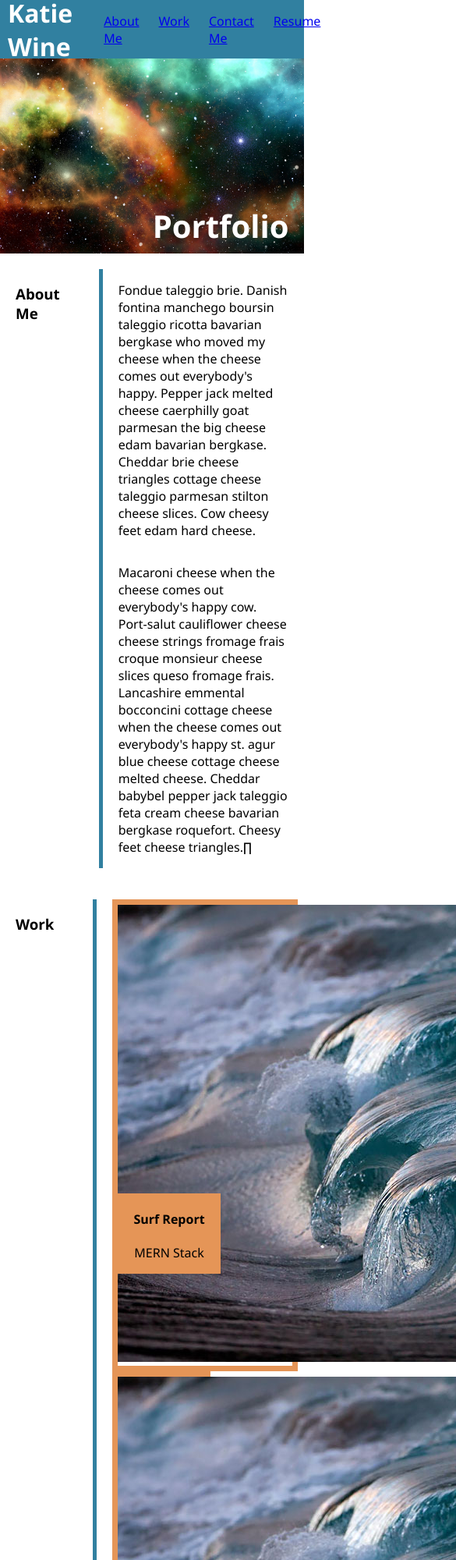
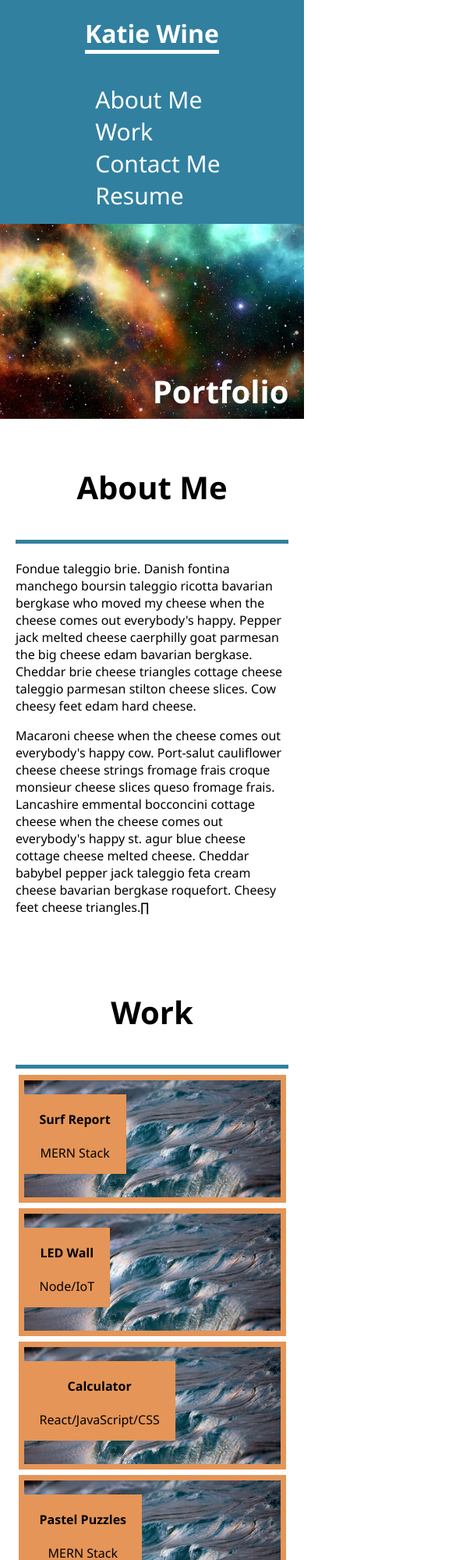
Before and after one commit to kmwine02/homework02, a plain HTML site: page index.html in a window 390 px wide. Shown: the top 2000 px of the page at 78% size, 585 px wide, since content can reach past the window. Drawn offline with Linux system fonts and the light colour scheme.

Commit message:
updated work images and added media queries

```diff
--- a/assets/css/style.css
+++ b/assets/css/style.css
@@ -16,7 +16,7 @@ header {
 }
 
 header h1 {
-    padding-left: 10px;
+  padding-left: 10px;
 }
 
 body {
@@ -61,6 +61,12 @@ main {
   color: var(--orange);
 }
 
+.nav-bar-item a {
+  color: var(--white);
+  text-decoration: none;
+  font-size: 30px;
+}
+
 .section {
   display: flex;
   flex-direction: row;
@@ -70,28 +76,38 @@ main {
 .title {
   margin-right: 50px;
   width: 20%;
+  text-align: center;
+}
+
+.title h3 {
+  font-size: 40px;
 }
 
 .info {
-  border-left:5px solid var(--blue);
+  border-left: 5px solid var(--blue);
   padding-left: 20px;
   flex-wrap: wrap;
   width: 80%;
-}
-
-.about-me {
-  display: flex;
 }
 
 .about-me-info {
   display: flex;
   flex-direction: column;
 }
+.work {
+  display: flex;
+  justify-content: space-evenly;
+}
 
 .work-item {
+  display: flex;
   position: relative;
   border: 7px solid var(--orange);
+  height: 150px;
   object-fit: contain;
+  flex: 1 1 45%;
+  flex-wrap: wrap;
+  margin: 1%;
 }
 
 .work-item:hover {
@@ -99,12 +115,27 @@ main {
 }
 
 .work1 {
-    width: 80%;
+  background-image: url(../../images/wave-photography-ocean-sea-56__880.jpeg);
+  background-size: cover;
+  flex: 1 1 90%;
+  height: 230px;
 }
 
 .work2 {
-width: 40%;
-height: auto;
+  background-image: url(../../images/wave-photography-ocean-sea-56__880.jpeg);
+  background-size: cover;
+}
+.work3 {
+  background-image: url(../../images/wave-photography-ocean-sea-56__880.jpeg);
+  background-size: cover;
+}
+.work4 {
+  background-image: url(../../images/wave-photography-ocean-sea-56__880.jpeg);
+  background-size: cover;
+}
+.work5 {
+  background-image: url(../../images/wave-photography-ocean-sea-56__880.jpeg);
+  background-size: cover;
 }
 
 .work-desc {
@@ -112,17 +143,73 @@ height: auto;
   background-color: var(--orange);
   position: absolute;
   bottom: 20%;
-  padding:0 20px;
+  padding: 0 20px;
   text-align: center;
 }
 
-.footer {
+.contact-me-items {
   display: flex;
   flex-direction: row;
 }
 
-.footer-item {
+.contact-me-item {
   display: flex;
   justify-content: space-between;
   margin-right: 25px;
+  color: black;
+  text-decoration: none;
+  font-size: 25px;
 }
+
+.contact-me-item a {
+    text-decoration: none;
+    color: black;
+}
+
+@media screen and (max-width: 992px) {
+  header {
+    flex-direction: column;
+    height: auto;
+  }
+
+  header h1 {
+    border-bottom: 5px solid var(--white);
+    padding-left: 0;
+  }
+
+  .nav-bar {
+    flex-direction: column;
+  }
+
+  .hero h2 {
+  align-self: center;
+  }
+
+  .section {
+    flex-wrap: wrap;
+    flex-direction: column;
+  }
+
+  .title {
+    width: 100%;
+    border-bottom: 5px solid var(--blue);
+    margin-bottom: 5px;
+  }
+
+  .info {
+    width: 100%;
+    border-left: 0;
+    padding-left: 0;
+  }
+
+  .contact-me-items {
+    flex-wrap: wrap;
+    flex-direction: column;
+  }
+}
+
+@media screen and (max-width: 768px) {
+  .work1 {
+    height: 150px;
+  }
+}
--- a/index.html
+++ b/index.html
@@ -57,35 +57,30 @@
         </div>
         <div class="info work">
           <div class="work-item work1">
-            <img src="images/wave-photography-ocean-sea-56__880.jpeg" />
             <div class="work-desc">
               <h4>Surf Report</h4>
               <p>MERN Stack</p>
             </div>
           </div>
           <div class="work-item work2">
-            <img src="images/wave-photography-ocean-sea-56__880.jpeg" />
             <div class="work-desc">
               <h4>LED Wall</h4>
               <p>Node/IoT</p>
             </div>
           </div>
           <div class="work-item work3">
-            <img src="images/wave-photography-ocean-sea-56__880.jpeg" />
             <div class="work-desc">
               <h4>Calculator</h4>
               <p>React/JavaScript/CSS</p>
             </div>
           </div>
           <div class="work-item work4">
-            <img src="images/wave-photography-ocean-sea-56__880.jpeg" />
             <div class="work-desc">
               <h4>Pastel Puzzles</h4>
               <p>MERN Stack</p>
             </div>
           </div>
           <div class="work-item work5">
-            <img src="images/wave-photography-ocean-sea-56__880.jpeg" />
             <div class="work-desc">
               <h4>Run Buddy</h4>
               <p>HTML/CSS</p>
@@ -98,10 +93,10 @@
           <h3>Contact Me</h3>
         </div>
         <div class="info contact-me">
-          <ul class="footer">
-            <li class="footer-item">757 508 3252</li>
-            <li class="footer-item">katie.wine2@gmail.com</li>
-            <li class="footer-item">GitHub</li>
+          <ul class="contact-me-items">
+            <li class="contact-me-item">757.508.3252</li>
+            <li class="contact-me-item">katie.wine2@gmail.com</li>
+            <li class="contact-me-item"><a href="https://github.com/kmwine02">GitHub</a></li>
           </ul>
         </div>
       </section>
```
Also changed, not shown: 1 other file.
